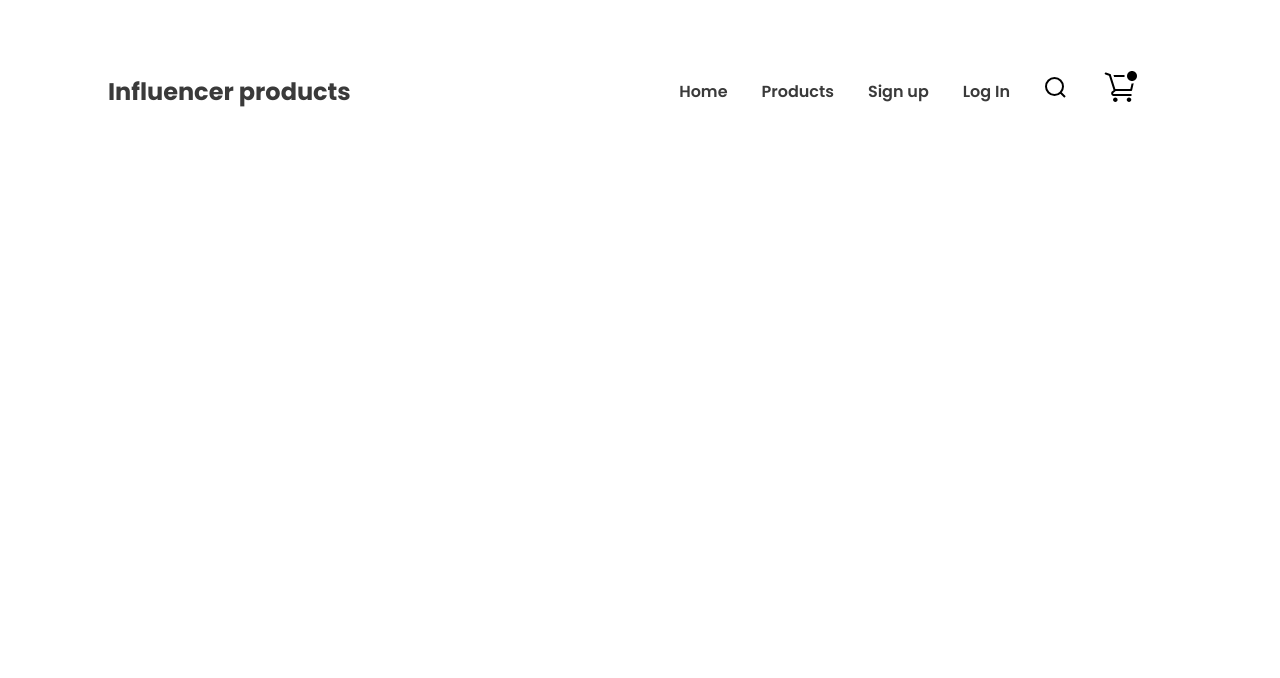
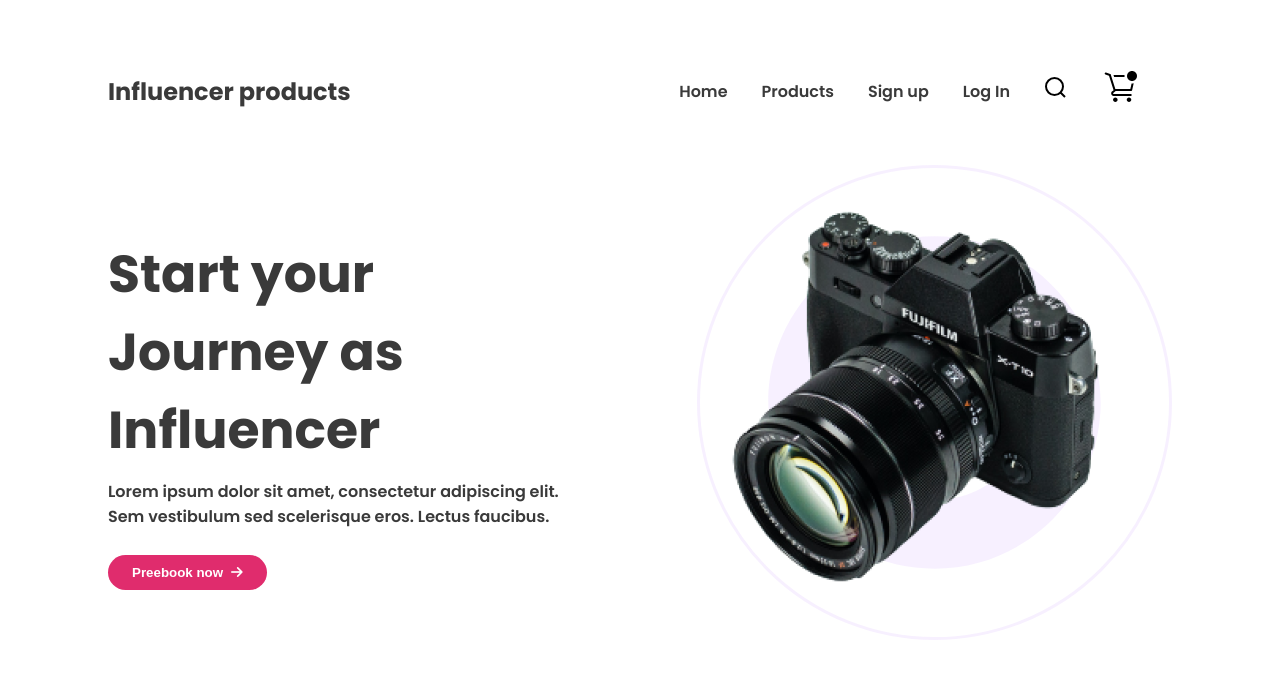
Before and after one commit to mrromanmiah/module-10-project, a plain HTML site: page index.html in a window 1280 px wide. Drawn offline with Linux system fonts and the light colour scheme.

Commit message:
header section completed

```diff
--- a/index.html
+++ b/index.html
@@ -21,12 +21,9 @@
                 <li><a href="">Products</a></li>
                 <li><a href="">Sign up</a></li>
                 <li><a href="">Log In</a></li>
-                <li><a href=""><svg xmlns="http://www.w3.org/2000/svg" width="24" height="24" viewBox="0 0 24 24"
-                            fill="none">
-                            <path
-                                d="M21 21L16.514 16.506L21 21ZM19 10.5C19 12.7543 18.1045 14.9163 16.5104 16.5104C14.9163 18.1045 12.7543 19 10.5 19C8.24566 19 6.08365 18.1045 4.48959 16.5104C2.89553 14.9163 2 12.7543 2 10.5C2 8.24566 2.89553 6.08365 4.48959 4.48959C6.08365 2.89553 8.24566 2 10.5 2C12.7543 2 14.9163 2.89553 16.5104 4.48959C18.1045 6.08365 19 8.24566 19 10.5V10.5Z"
-                                stroke="black" stroke-width="2" stroke-linecap="round" />
-                        </svg></a></li>
+                <li><a href=""><svg xmlns="http://www.w3.org/2000/svg" width="24" height="24" viewBox="0 0 24 24" fill="none">
+                    <path d="M21 21L16.514 16.506L21 21ZM19 10.5C19 12.7543 18.1045 14.9163 16.5104 16.5104C14.9163 18.1045 12.7543 19 10.5 19C8.24566 19 6.08365 18.1045 4.48959 16.5104C2.89553 14.9163 2 12.7543 2 10.5C2 8.24566 2.89553 6.08365 4.48959 4.48959C6.08365 2.89553 8.24566 2 10.5 2C12.7543 2 14.9163 2.89553 16.5104 4.48959C18.1045 6.08365 19 8.24566 19 10.5V10.5Z" stroke="black" stroke-width="2" stroke-linecap="round"/>
+                  </svg></a></li>
                 <li><a href=""><svg xmlns="http://www.w3.org/2000/svg" width="36" height="36" viewBox="0 0 36 36"
                             fill="none">
                             <path
@@ -47,7 +44,16 @@
                         </svg></a></li>
             </ul>
         </nav>
-
+        <div class="banner">
+            <div class="banner-content">
+                <h1 class="banner-title">Start your Journey as
+                    Influencer</h1>
+                <p class="banner-description">Lorem ipsum dolor sit amet, consectetur adipiscing elit. Sem vestibulum
+                    sed scelerisque eros. Lectus faucibus.</p>
+                <button class="btn-1">Preebook now <i class="fa-solid fa-arrow-right" style="color: #ffffff;"></i></button>
+            </div>
+            <img class="banner-image" src="images/main-camera.png" alt="camera">
+        </div>
     </header>
     <main>
 
--- a/styles/styles.css
+++ b/styles/styles.css
@@ -4,6 +4,12 @@ body {
     font-family: 'Poppins', sans-serif;
 }
 
+/* header section styles */
+
+.header {
+    background: #FFF;
+
+}
 
 /* nav related styles */
 
@@ -11,7 +17,7 @@ nav {
     display: flex;
     align-items: center;
     justify-content: space-between;
-    margin: 50px 100px;
+    margin: 50px 100px 0px 100px;
 }
 
 .nav-title {
@@ -36,3 +42,52 @@ nav a {
     font-size: 1rem;
     font-weight: 600;
 }
+
+/* banner section styles */
+
+.banner {
+    display: flex;
+    align-items: center;
+    justify-content: space-between;
+    margin: 30px 100px 50px 100px;
+    background-image: url('../images/Circle\ design.svg');
+    background-repeat: no-repeat;
+    background-position: center right;
+    padding: 25px 0px 40px 0px;
+    gap: 130px;
+}
+
+.banner-content {
+    max-width: 550px;
+}
+
+.banner-title {
+    color: #3A3A3A;
+    font-size: 3.25rem;
+    font-weight: 700;
+    margin-bottom: 0px;
+}
+
+.banner-description {
+    color: #3A3A3A;
+    font-size: 1rem;
+    font-weight: 600;
+    margin-top: 10px;
+}
+
+.btn-1 {
+    display: inline-flex;
+    padding: 10px 24px;
+    align-items: center;
+    gap: 8px;
+    border-radius: 41px;
+    background: #E02C6D;
+    color: #FFF;
+    font-weight: 700;
+    border: 0;
+    margin-top: 10px;
+}
+
+.banner-image {
+    margin-right: 30px;
+}
```
